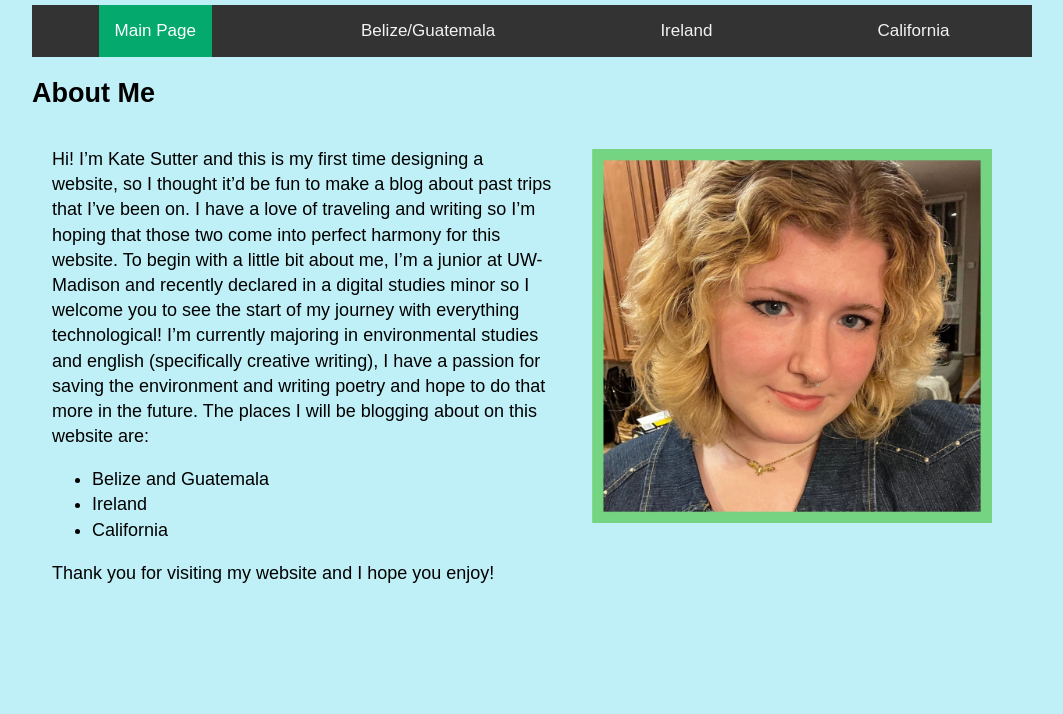
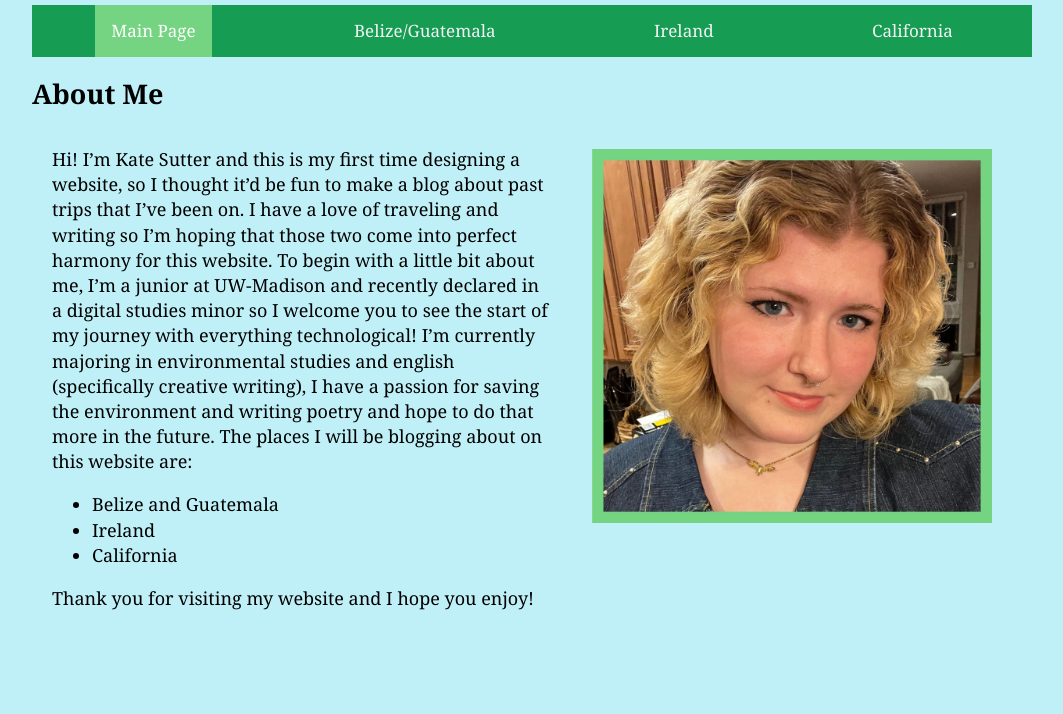
Before and after one commit to khsutter/khsutter.github.io, a plain HTML site: page index.html in a window 1280 px wide. Shown: the part 86-800 px from the top of the page, without its empty margins (108-1171 px from the left). Drawn offline with Linux system fonts and the light colour scheme.

Commit message:
Added image and updated CSS

```diff
--- a/mystylesheet.css
+++ b/mystylesheet.css
@@ -2,7 +2,7 @@ body {
     margin:20px auto;
     max-width: 1000px;
     line-height: 1.4;
-    font-family: sans-serif;
+    font-family: cambria, georgia, serif;
     font-size: 18px;
     padding: 0 10px;
     background-color:#C0F0F7;
@@ -31,8 +31,13 @@ h3{
     width: 40%;
     padding-top: 20px;
 }
+.row:after{
+    content: "";
+    display: table;
+    clear: both;
+}
 .topnav{
-    background-color: #333;
+    background-color: #169D53;
     display: flex;
     justify-content: space-around;
 }
@@ -43,10 +48,10 @@ h3{
     font-size: 17px;
 }
 .topnav a:hover{
-    background-color: #ddd;
+    background-color: #75D481;
     color: black;
 }
 .topnav a.active{
-    background-color: #04AA6D;
+    background-color: #75D481;
     color: white;
 }
```
Also changed, not shown: finaltikal2.jpg (deleted), tikal.jpg (added), 1 other file.
